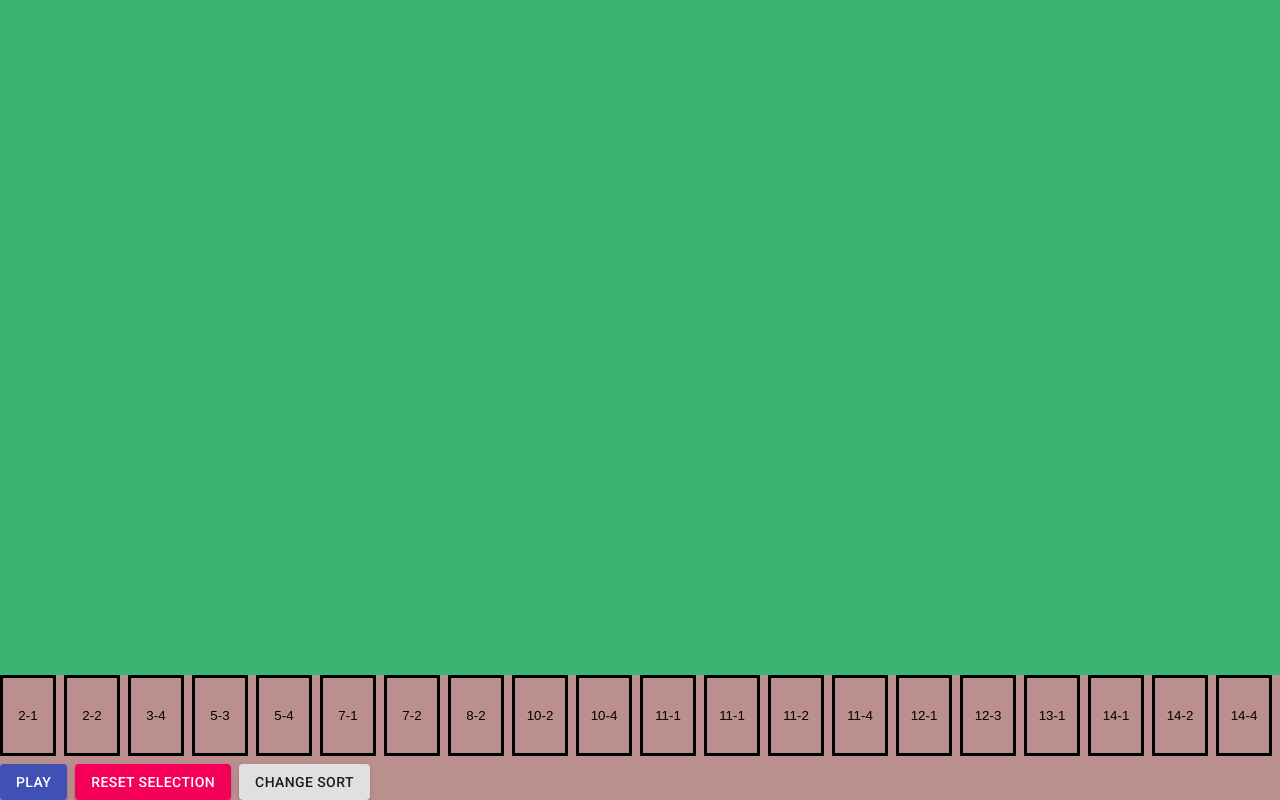
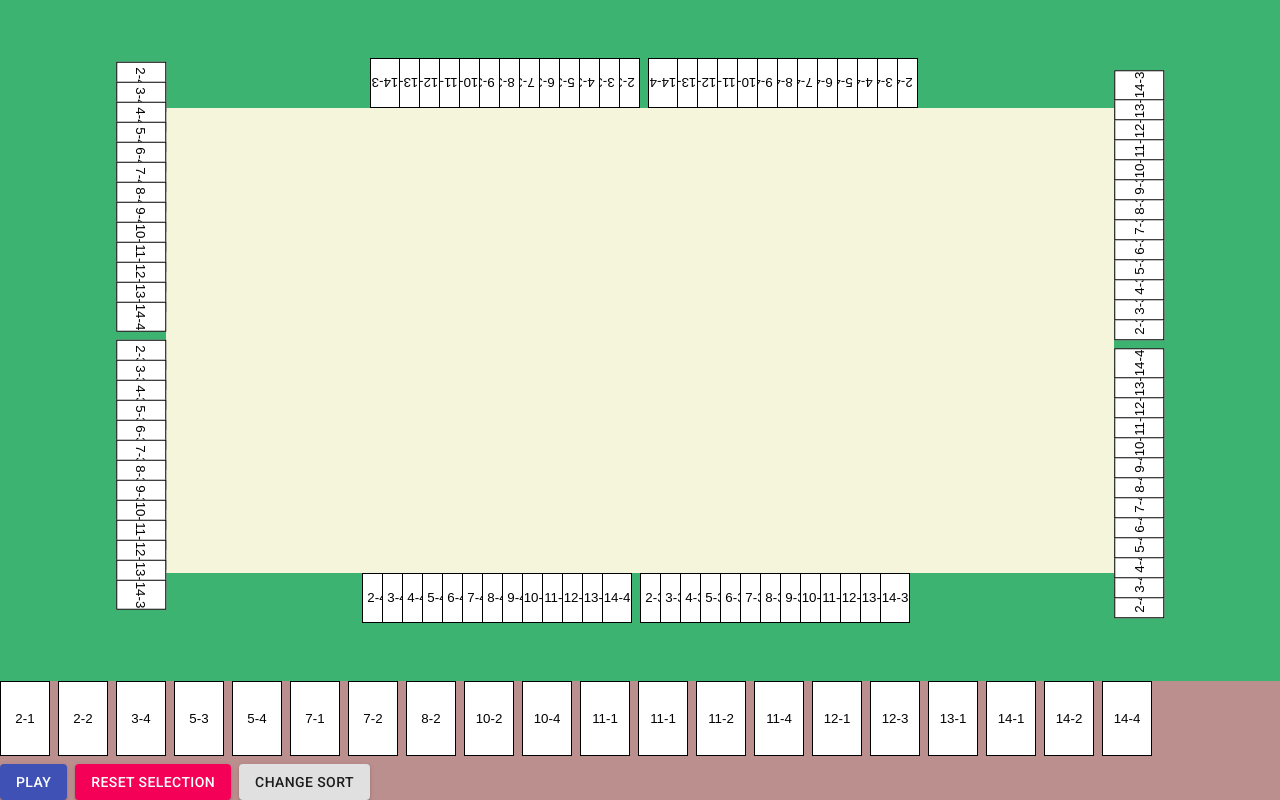
Before and after one commit to ginsan95/lami-fe, a React (Create React App) app: page / in a window 1280 px wide. Built offline with nearby package versions, Linux system fonts and the light colour scheme.

Commit message:
feat: Display played straight flush cards & make hand cards to fit to a single row

```diff
--- /dev/null
+++ b/src/components/Game/CardComponent.module.sass
@@ -0,0 +1,10 @@
+.card_holder
+  position: relative
+  border: solid 1px
+
+.card_overlay
+  background-color: rgba(233, 212, 96, 0.5)
+  position: absolute
+  top: 0
+  left: 0
+  pointer-events: none
--- /dev/null
+++ b/src/components/Game/CardComponent.tsx
@@ -0,0 +1,63 @@
+import React from 'react';
+import { ButtonBase } from '@material-ui/core';
+import * as cardUtils from '../../utils/cardUtils';
+import * as cssUtils from '../../utils/cssUtils';
+import { Card } from '../../models/card';
+import styles from './CardComponent.module.sass';
+
+interface CardComponentProps {
+    card: Card;
+    height: number;
+    width: number;
+    className?: string;
+    style?: React.CSSProperties;
+    clickable?: boolean;
+    selected?: boolean;
+    onClick?: () => void;
+}
+
+const CardComponent: React.FunctionComponent<CardComponentProps> = (props) => {
+    const {
+        card,
+        height,
+        width,
+        className,
+        style,
+        clickable = false,
+        selected,
+        onClick,
+    } = props;
+
+    const description = cardUtils.getDescription(card);
+    // minus 2 for the border
+    const actualHeight = height - 2;
+    const actualWidth = width - 2;
+
+    return (
+        <div
+            style={{
+                height: actualHeight,
+                width: actualWidth,
+                backgroundColor: 'white',
+                ...style,
+            }}
+            className={cssUtils.joinClassNames(styles.card_holder, className)}
+        >
+            <ButtonBase
+                style={{ width: '100%', height: '100%' }}
+                onClick={onClick}
+                disabled={!clickable}
+            >
+                {description}
+            </ButtonBase>
+            {selected && (
+                <div
+                    style={{ height: '100%', width: '100%' }}
+                    className={styles.card_overlay}
+                />
+            )}
+        </div>
+    );
+};
+
+export default CardComponent;
--- a/src/components/Game/CardHand.module.sass
+++ b/src/components/Game/CardHand.module.sass
@@ -3,15 +3,8 @@
 
 .cards_container
   display: flex
-  flex-wrap: wrap
   width: 100%
-
-.card_holder
-  position: relative
-  height: 75px
-  width: 50px
-  border: solid
-  margin: 0 8px 8px 0
+  margin-bottom: 8px
 
 .card_overlay
   background-color: rgba(233, 212, 96, 0.5)
--- a/src/components/Game/CardHand.tsx
+++ b/src/components/Game/CardHand.tsx
@@ -1,8 +1,10 @@
-import React, { useMemo, useState } from 'react';
-import { Button, ButtonBase } from '@material-ui/core';
+import React, { useMemo, useRef, useState } from 'react';
+import { Button } from '@material-ui/core';
 import { Card } from '../../models/card';
 import * as cardUtils from '../../utils/cardUtils';
 import styles from './CardHand.module.sass';
+import CardComponent from './CardComponent';
+import useContainerSize from '../../hooks/useContainerSize';
 
 interface CardHandProps {
     cards: Card[];
@@ -12,6 +14,9 @@ interface MyCard extends Card {
     key: string;
 }
 
+const CARD_HEIGHT = 75;
+const CARD_WIDTH = 50;
+
 const CardHand: React.FunctionComponent<CardHandProps> = (props) => {
     const { cards } = props;
 
@@ -20,11 +25,14 @@ const CardHand: React.FunctionComponent<CardHandProps> = (props) => {
         [key: string]: MyCard;
     }>({});
 
+    const containerRef = useRef<HTMLDivElement>(null);
+    const { width: containerWidth } = useContainerSize(containerRef);
+
     const myCards: MyCard[] = useMemo(() => {
         const cardCounts: { [key: string]: number } = {};
         return cards
             .sort((c1, c2) => {
-                if (sortOrder === 'suit') {
+                if (sortOrder === 'suit' && c1.suit !== c2.suit) {
                     return c1.suit - c2.suit;
                 }
                 return cardUtils.compare(c1, c2);
@@ -58,25 +66,30 @@ const CardHand: React.FunctionComponent<CardHandProps> = (props) => {
         });
     };
 
+    const cardMarginRightNeeded =
+        (containerWidth - myCards.length * CARD_WIDTH) / (myCards.length - 1);
+    const cardMarginRight = Math.min(cardMarginRightNeeded, 8);
+
     return (
-        <div className={styles.container}>
+        <div ref={containerRef} className={styles.container}>
             <div className={styles.cards_container}>
-                {myCards.map((card) => {
-                    const description = cardUtils.getDescription(card);
-                    return (
-                        <div key={card.key} className={styles.card_holder}>
-                            <ButtonBase
-                                style={{ width: '100%', height: '100%' }}
-                                onClick={() => selectCard(card)}
-                            >
-                                {description}
-                            </ButtonBase>
-                            {selectedCards[card.key] && (
-                                <div className={styles.card_overlay} />
-                            )}
-                        </div>
-                    );
-                })}
+                {myCards.map((card, index) => (
+                    <CardComponent
+                        key={card.key}
+                        card={card}
+                        height={CARD_HEIGHT}
+                        width={CARD_WIDTH}
+                        style={{
+                            marginRight:
+                                index < myCards.length - 1
+                                    ? cardMarginRight
+                                    : 0,
+                        }}
+                        selected={!!selectedCards[card.key]}
+                        clickable
+                        onClick={() => selectCard(card)}
+                    />
+                ))}
             </div>
             <div className={styles.button_container}>
                 <Button variant="contained" color="primary">
--- a/src/components/Game/GameBoard.module.sass
+++ b/src/components/Game/GameBoard.module.sass
@@ -1,5 +1,20 @@
 .container
+  position: relative
   height: 1px
   flex: 1
   width: 100%
   background-color: mediumseagreen
+  display: flex
+
+.center_area
+  height: 100%
+  width: 1px
+  flex: 1
+  display: flex
+  flex-direction: column
+
+.discard_area
+  width: 100%
+  flex: 1
+  height: 1px
+  background-color: beige
--- a/src/components/Game/GameBoard.tsx
+++ b/src/components/Game/GameBoard.tsx
@@ -1,8 +1,54 @@
 import React from 'react';
 import styles from './GameBoard.module.sass';
+import StraightFlushCards from './StraightFlushCards';
+import { allCardNumbers, Card, CardSuit } from '../../models/card';
+
+const playedCards: Card[][] = [
+    allCardNumbers.map((number) => ({
+        number,
+        suit: CardSuit.spade,
+    })),
+    allCardNumbers.map((number) => ({
+        number,
+        suit: CardSuit.heart,
+    })),
+];
+
+const verticalWidth = 50 * 3 + 8 * 2;
+const horizontalHeight = 50 * 2 + 8;
 
 const GameBoard: React.FunctionComponent = (props) => {
-    return <div className={styles.container} />;
+    return (
+        <div className={styles.container}>
+            <StraightFlushCards
+                playedCards={playedCards}
+                height="100%"
+                width={verticalWidth}
+                position="left"
+            />
+            <div className={styles.center_area}>
+                <StraightFlushCards
+                    playedCards={playedCards}
+                    height={horizontalHeight}
+                    width="100%"
+                    position="top"
+                />
+                <div className={styles.discard_area} />
+                <StraightFlushCards
+                    playedCards={playedCards}
+                    height={horizontalHeight}
+                    width="100%"
+                    position="bottom"
+                />
+            </div>
+            <StraightFlushCards
+                playedCards={playedCards}
+                height="100%"
+                width={verticalWidth}
+                position="right"
+            />
+        </div>
+    );
 };
 
 export default GameBoard;
--- /dev/null
+++ b/src/components/Game/StraightFlushCards.module.sass
@@ -0,0 +1,13 @@
+.multi_cards_container
+  display: flex
+  justify-content: center
+  flex-wrap: wrap
+  position: absolute
+  align-content: flex-start
+
+.cards_container
+  display: flex
+  padding: 0 8px 8px 0
+
+  > div:not(:first-child)
+    margin-left: -10px
--- /dev/null
+++ b/src/components/Game/StraightFlushCards.tsx
@@ -0,0 +1,83 @@
+import React, { useRef } from 'react';
+import { Card } from '../../models/card';
+import CardComponent from './CardComponent';
+import styles from './StraightFlushCards.module.sass';
+import useContainerSize from '../../hooks/useContainerSize';
+
+type Position = 'top' | 'left' | 'right' | 'bottom';
+
+interface StraightFlushCardsProps {
+    playedCards: Card[][];
+    width: string | number;
+    height: string | number;
+    position: Position;
+}
+
+const positionToDegree = {
+    top: 180,
+    right: 270,
+    bottom: 0,
+    left: 90,
+};
+
+const StraightFlushCards: React.FunctionComponent<StraightFlushCardsProps> = (
+    props
+) => {
+    const { playedCards, position, width, height } = props;
+
+    const containerRef = useRef<HTMLDivElement>(null);
+
+    const { width: containerWidth, height: containerHeight } = useContainerSize(
+        containerRef
+    );
+
+    let style: React.CSSProperties = {
+        transform: `rotate(${positionToDegree[position]}deg)`,
+    };
+    switch (position) {
+        case 'left':
+        case 'right': {
+            const offset = containerHeight / 2 - containerWidth / 2;
+            style = {
+                ...style,
+                width: containerHeight,
+                height: containerWidth,
+                top: offset,
+                right: -offset,
+            };
+            break;
+        }
+        case 'top':
+        case 'bottom': {
+            style = {
+                ...style,
+                width: containerWidth,
+                height: containerHeight,
+                top: 0,
+                left: 0,
+            };
+            break;
+        }
+    }
+
+    return (
+        <div ref={containerRef} style={{ width, height, position: 'relative' }}>
+            <div className={styles.multi_cards_container} style={style}>
+                {playedCards.map((cards, index) => (
+                    <div key={index} className={styles.cards_container}>
+                        {cards.map((card) => (
+                            <CardComponent
+                                key={card.number}
+                                card={card}
+                                height={50}
+                                width={30}
+                            />
+                        ))}
+                    </div>
+                ))}
+            </div>
+        </div>
+    );
+};
+
+export default StraightFlushCards;
--- /dev/null
+++ b/src/hooks/useContainerSize.ts
@@ -0,0 +1,34 @@
+import React, { useEffect, useState } from 'react';
+
+type Size = { width: number; height: number };
+
+export default function useContainerSize(
+    containerRef: React.RefObject<HTMLDivElement>
+): Size {
+    const [containerSize, setContainerSize] = useState<Size>({
+        width: 0,
+        height: 0,
+    });
+
+    useEffect(() => {
+        const updateParentSize = () => {
+            if (containerRef.current) {
+                const {
+                    width,
+                    height,
+                } = containerRef.current.getBoundingClientRect();
+                setContainerSize({ width, height });
+            }
+        };
+
+        updateParentSize();
+
+        // Update the container size when window resized
+        window.addEventListener('resize', updateParentSize);
+        return () => {
+            window.removeEventListener('resize', updateParentSize);
+        };
+    }, [containerRef]);
+
+    return containerSize;
+}
--- /dev/null
+++ b/src/utils/cssUtils.ts
@@ -0,0 +1,3 @@
+export function joinClassNames(...classNames: (string | undefined)[]): string {
+    return classNames.filter((val) => val).join(' ');
+}
```
